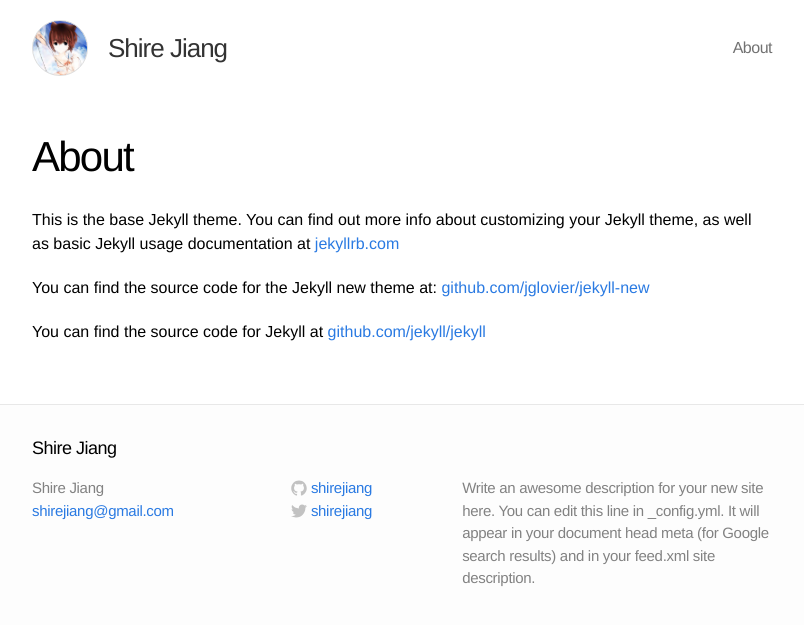
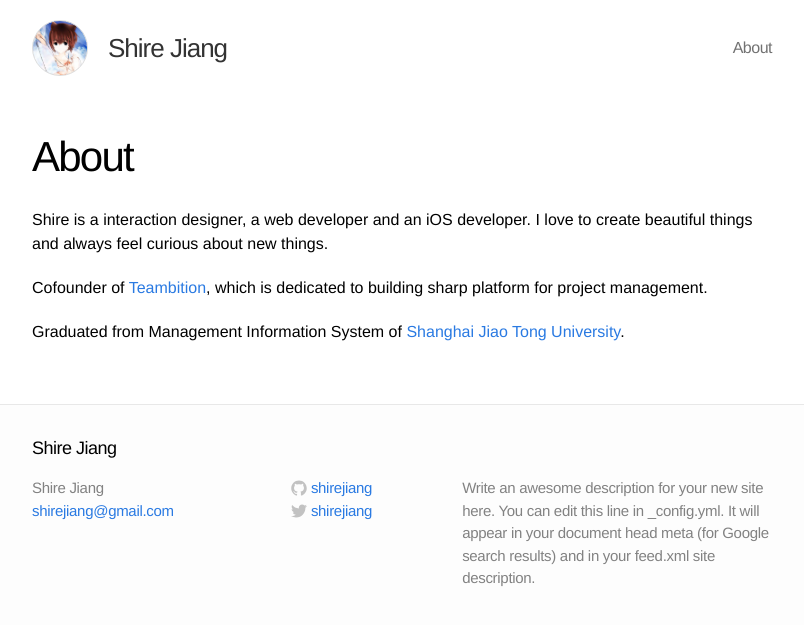
Before and after one commit to ShireJiang/shirejiang.github.io, a Jekyll site: the page built from about.md, in a window 1280 px wide. Shown: the top 625 px of the page, without its empty margins (238-1042 px from the left). Built offline with Jekyll 4.4.1, drawn with Linux system fonts in a browser that asks for light colours.

Commit message:
about me

```diff
--- a/_sass/_layout.scss
+++ b/_sass/_layout.scss
@@ -12,7 +12,7 @@
 html, body { height: 100%; }
 
 body {
-  font-family: Helvetica Neue, Helvetica, Arial, sans-serif;
+  font-family: Helvetica, Arial, sans-serif;
   font-size: 16px;
   line-height: 1.5;
   font-weight: 300;
--- a/about.md
+++ b/about.md
@@ -4,8 +4,8 @@ title: About
 permalink: /about/
 ---
 
-This is the base Jekyll theme. You can find out more info about customizing your Jekyll theme, as well as basic Jekyll usage documentation at [jekyllrb.com](http://jekyllrb.com/)
+Shire is a interaction designer, a web developer and an iOS developer. I love to create beautiful things and always feel curious about new things.
 
-You can find the source code for the Jekyll new theme at: [github.com/jglovier/jekyll-new](https://github.com/jglovier/jekyll-new)
+Cofounder of [Teambition](https://www.teambition.com), which is dedicated to building sharp platform for project management.
 
-You can find the source code for Jekyll at [github.com/jekyll/jekyll](https://github.com/jekyll/jekyll)
+Graduated from Management Information System of [Shanghai Jiao Tong University](http://www.sjtu.edu.cn/).
```
